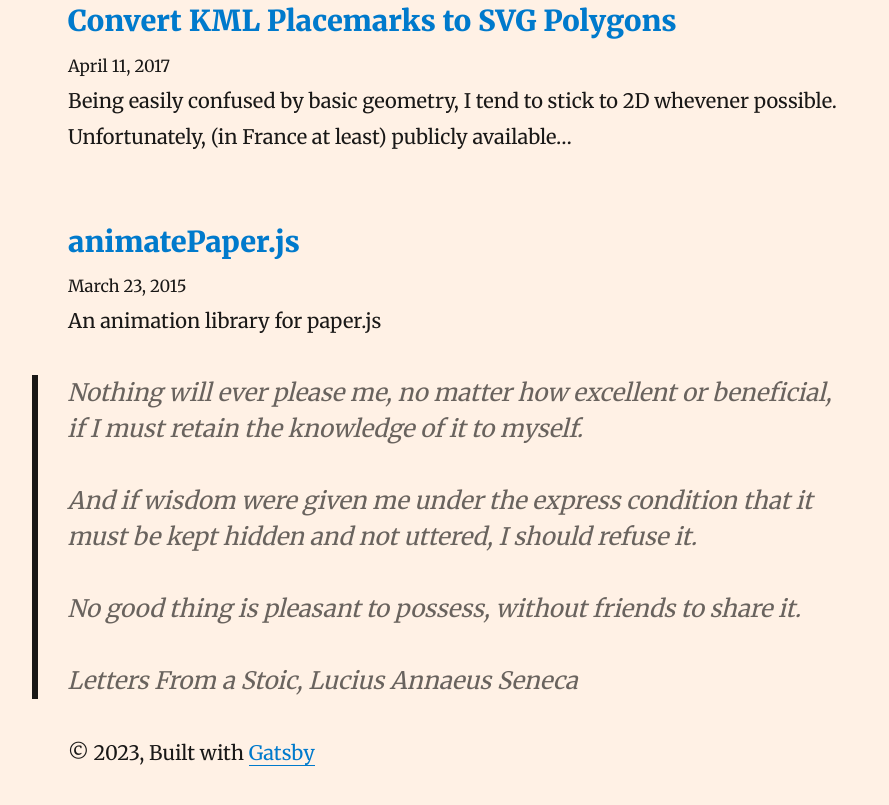
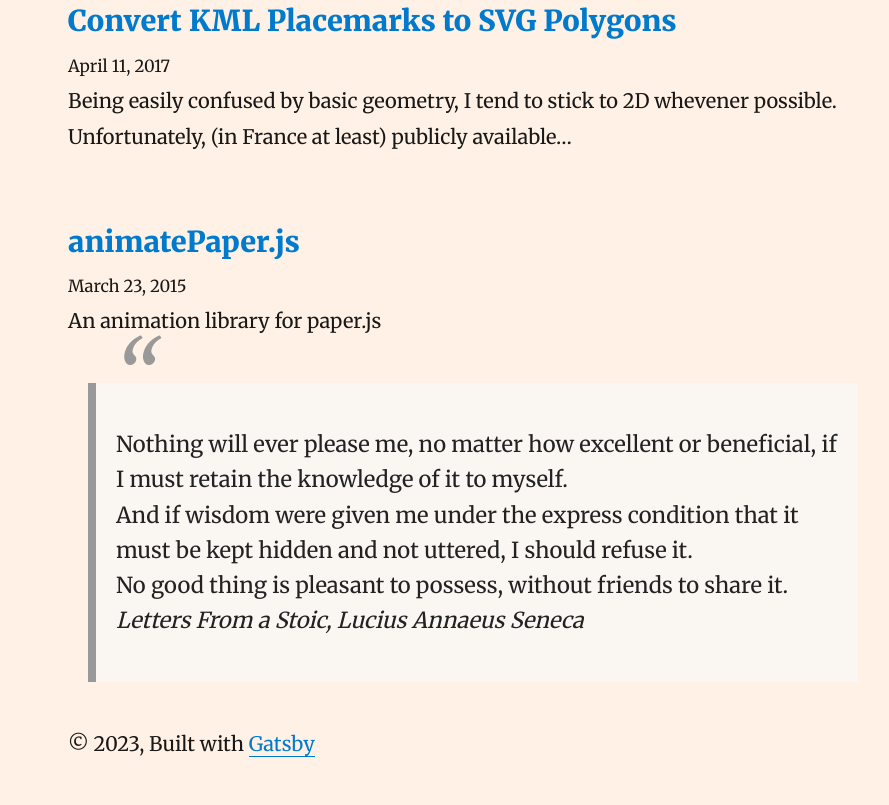
Before and after one commit to camille-hdl/website, a Gatsby site: page / in a window 1280 px wide. Shown: the part 6063-6868 px from the top of the page, without its empty margins (167-1056 px from the left). Built offline with nearby package versions, Linux system fonts and the light colour scheme; Gatsby itself is replaced by a stand-in of ours; some packages are replaced by stand-ins of ours.

Commit message:
styling blockquotes

```diff
--- a/src/layout.css
+++ b/src/layout.css
@@ -24,6 +24,41 @@ h3.resume-heading {
   justify-content: space-between;
 }
 
+blockquote {
+  margin: 2em 20px;
+  padding: 2em 20px;
+  border-left: 8px solid #999999;
+  background-color: rgb(250, 246, 242);
+  font-family: 'Merriweather', serif;
+  font-size: 1.1em; /* Adjusted to make the text slightly smaller */
+  line-height: 1.6;
+  color: #222222; /* Adjusted to make the text slightly darker */
+  quotes: "\201C""\201D""\2018""\2019";
+  position: relative;
+}
+
+blockquote:before {
+  color: #999999;
+  content: open-quote;
+  font-size: 4em;
+  position: absolute;
+  left: 10px;
+  top: -10px;
+  line-height: 0.1em;
+}
+
+blockquote:after {
+  content: none;
+}
+
+blockquote p {
+  margin: 0;
+  padding: 0;
+  font-style: normal; /* Adjusted to get rid of the italics */
+}
+
+
+
 /* @media (prefers-color-scheme: dark) {
   body {
     background-color: rgb(1, 22, 39);
```
